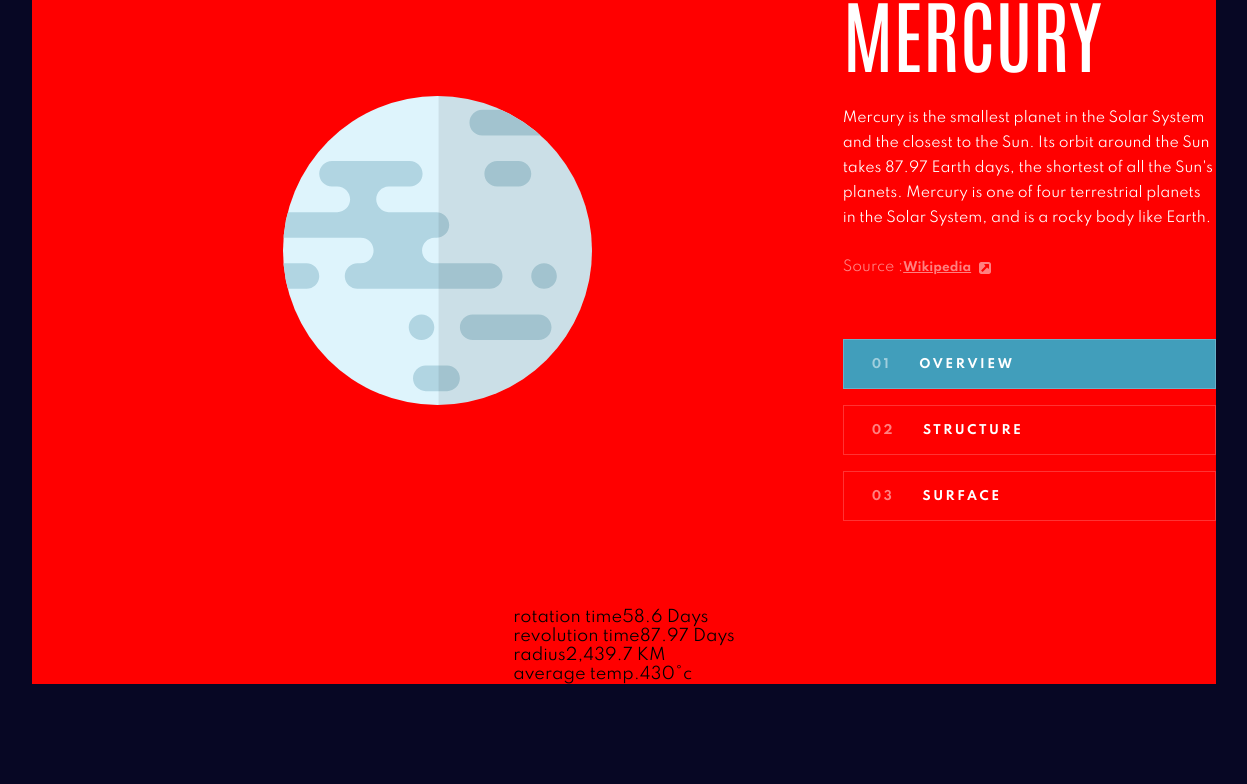
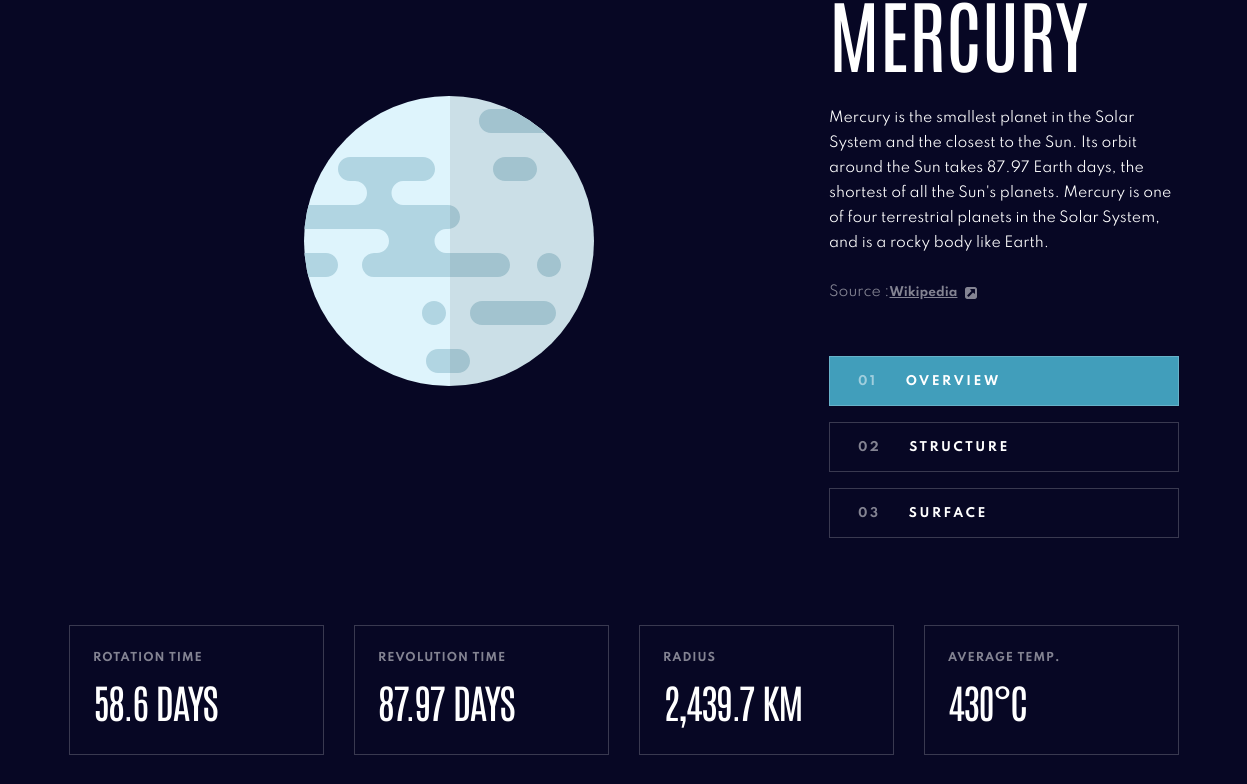
Before and after one commit to jake4369/planet-facts-site, a React (Vite) app: page / in a window 1536 px wide. Shown: the part 231-1015 px from the top of the page, without its empty margins (144-1391 px from the left). Before the commit the page ends 915 px from the top, so only its background shows below. Built offline with nearby package versions, Linux system fonts and the light colour scheme.

Commit message:
index.css 🚀

```diff
--- a/src/index.css
+++ b/src/index.css
@@ -130,10 +130,11 @@ ul.navbar__desktop-menu {
 .display {
   display: flex;
   flex-direction: column;
-  background: red;
+  /* background: red; */
   width: 87.2%;
+  max-width: 23.4375rem;
   align-items: center;
-  margin: 0 auto;
+  margin: 0 auto 2.9375rem auto;
 }
 
 /* ====================
@@ -149,7 +150,7 @@ ul.navbar__desktop-menu {
   justify-content: space-between;
   padding: 1.25rem 0;
   border-bottom: 0.0625rem solid rgba(255, 255, 255, 0.2);
-  max-width: 25rem;
+  width: 100%;
 }
 
 .mobile-tab-btn {
@@ -343,6 +344,44 @@ a.wiki-link {
   margin-left: 0.25rem;
 }
 
+/* ====================
+ STAT SECTION
+ ==================== */
+.stat-section {
+  width: 100%;
+  display: flex;
+  flex-direction: column;
+  gap: 0.5rem;
+}
+
+.stat-container {
+  display: flex;
+  align-items: center;
+  justify-content: space-between;
+  color: #fff;
+  text-transform: uppercase;
+  border: 0.0625rem solid rgba(255, 255, 255, 0.2);
+  padding: 0.5625rem 7.33944954128% 0.8125rem;
+}
+
+.stat-title {
+  font-family: "Spartan Bold", Arial, Helvetica, sans-serif;
+  font-size: 0.5rem;
+  font-weight: 700;
+  line-height: 1rem;
+  letter-spacing: 0.727px;
+  opacity: 0.5;
+  margin-top: 0.4375rem;
+}
+
+.stat-data {
+  text-align: right;
+  font-family: "Antonio", Arial, Helvetica, sans-serif;
+  font-size: 1.25rem;
+  font-weight: 400;
+  letter-spacing: -0.75px;
+}
+
 /* ============================================================
  MEDIA QUERIES
  ============================================================ */
@@ -388,6 +427,8 @@ a.wiki-link {
     display: flex;
     align-items: center;
     justify-content: space-between;
+    max-width: 48rem;
+    margin: 0 auto;
   }
 
   .desktop-list-item {
@@ -409,6 +450,7 @@ a.wiki-link {
   ==================== */
   .display {
     width: 89.7135416667%;
+    max-width: 48rem;
   }
 
   .mobile-info__tab-section {
@@ -564,6 +606,33 @@ a.wiki-link {
     margin-right: 1.0625rem;
     opacity: 0.5;
   }
+
+  /* ====================
+  STAT SECTION
+  ==================== */
+  .stat-section {
+    flex-direction: row;
+    justify-content: space-between;
+    gap: 1.59651669086%;
+  }
+
+  .stat-container {
+    display: flex;
+    flex-direction: column;
+    align-items: flex-start;
+    padding: 1rem 0 1.1875rem 0.9375rem;
+    width: 23.8026124819%;
+  }
+
+  .stat-title {
+    margin: 0 0 0.375rem;
+  }
+
+  .stat-data {
+    text-align: left;
+    font-size: 1.55rem;
+    letter-spacing: -0.9px;
+  }
 }
 
 /* ===== DESKTOP ===== */
@@ -579,7 +648,7 @@ a.wiki-link {
   }
 
   .header h1 {
-    padding-top: 12px;
+    padding-top: 0.75rem;
     margin-bottom: 0;
   }
 
@@ -621,6 +690,7 @@ a.wiki-link {
   ==================== */
   .display {
     width: 77.0833333333%;
+    max-width: 69.375rem;
   }
 
   .outer-flex-container {
@@ -796,6 +866,30 @@ a.wiki-link {
   .desktop-tab-btn__number {
     margin-right: 1.75rem;
   }
+
+  /* ====================
+  STAT SECTION
+  ==================== */
+  .stat-section {
+    gap: 0.99099099099%;
+  }
+
+  .stat-container {
+    padding: 1.25rem 0 1.6875rem 1.4375rem;
+    width: 22.972972973%;
+  }
+
+  .stat-title {
+    font-size: 0.6875rem;
+    line-height: 1.5625rem;
+    letter-spacing: 1px;
+    margin: 0 0 0.25rem;
+  }
+
+  .stat-data {
+    font-size: 2.5rem;
+    letter-spacing: -1.5px;
+  }
 }
 
 /* ============================================================
```
